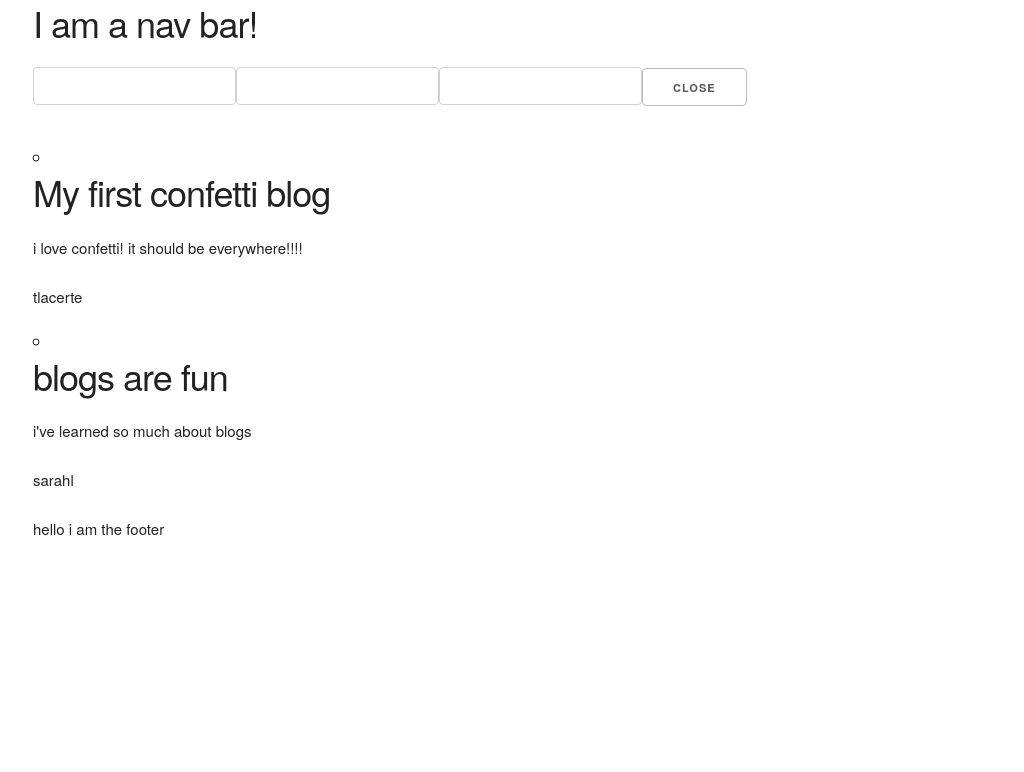
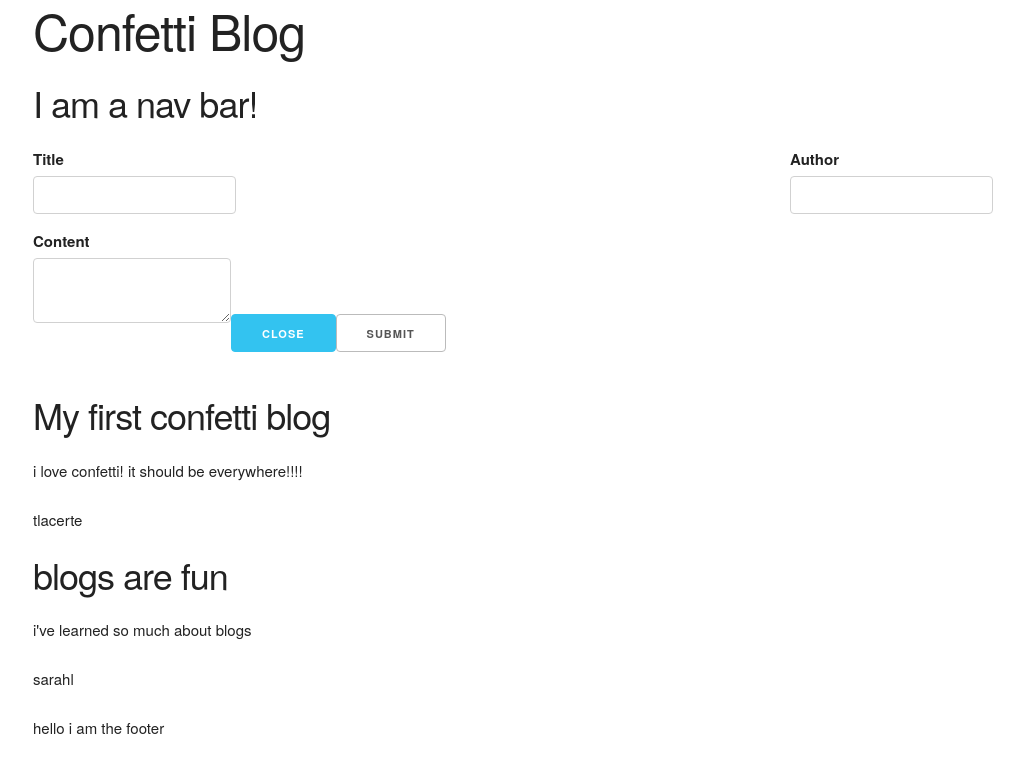
Before and after one commit to tlacerte/React-Blog, a React (Create React App) app: page / in a window 1280 px wide. Both pictures are taken after a click on the button "ADD POST". Shown: the top 772 px of the page, without its empty margins (127-1151 px from the left). Built offline with nearby package versions, Linux system fonts and the light colour scheme.

Commit message:
add posts

```diff
--- a/src/App.css
+++ b/src/App.css
@@ -288,7 +288,7 @@ label > .label-body {
 /* Lists
 –––––––––––––––––––––––––––––––––––––––––––––––––– */
 ul {
-  list-style: circle inside; }
+  list-style: none; }
 ol {
   list-style: decimal inside; }
 ol, ul {
--- a/src/App.js
+++ b/src/App.js
@@ -27,6 +27,12 @@ class App extends Component {
     })
   }
 
+  handleAddPost = (post) =>{
+    this.setState({
+        posts: [{...post}, ...this.state.posts]
+    })
+  }
+
   // render will handle the view
   render (){
     //compose components down here and later we will pull these out
@@ -43,8 +49,14 @@ class App extends Component {
     })
     return (
       <div className="App container">
+          <div>{title}</div>
           <Nav content="NAV"/>
-          {this.state.isShowing ? <BlogForm /> : <button onClick={this.handleShowForm}>Add Post</button>}
+          {this.state.isShowing ?
+            <BlogForm
+              handleAddPost={this.handleAddPost}
+              handleToggle={this.handleShowForm}
+              /> :
+              <button onClick={this.handleShowForm}>Add Post</button>}
           <ul>{composedPosts}</ul>
           <Footer />
       </div>
--- /dev/null
+++ b/src/BlogForm/BlogForm.css
@@ -0,0 +1,10 @@
+.blog-from {
+    display: flex;
+    flex-direction: column;
+}
+
+.post-title-author {
+    display: flex;
+    flex-direction: row;
+    justify-content: space-between;
+}
--- a/src/BlogForm/index.js
+++ b/src/BlogForm/index.js
@@ -1,5 +1,6 @@
 import React, { Component } from 'react';
 import PropTypes from 'prop-types';
+import './BlogForm.css'
 
 class BlogForm extends Component{
     state = {
@@ -13,14 +14,46 @@ class BlogForm extends Component{
         })
         console.log(event.target.value)
     }
+
+    //update state here and pass method down to another component
+
+    handleSubmit = event => {
+        event.preventDefault()
+        this.props.handleAddPost({...this.state})
+    }
     render(){
         return (
-            <form action="blogform" className="blog-form">
+            <form action="blogform" className="blog-form" onSubmit={this.handleSubmit}>
                 {/* <h1>{this.state.title}</h1> */}
-                <input type="text" name="title" onChange={this.handleOnChange} value={this.state.title} />
-                <input type="text" name="content" onChange={this.handleOnChange} value={this.state.content} />
-                <input type="text" name="user" onChange={this.handleOnChange} value={this.state.user} />
-                <button onClick={this.props.handleToggle}>close</button>
+                <div className="post-title-author">
+                    <div>
+                        <label>Title</label>
+                        <input
+                            type="text"
+                            name="title"
+                            onChange={this.handleOnChange}
+                            value={this.state.title}
+                        />
+                    </div>
+                    <div>
+                        <label>Author</label>
+                        <input
+                            type="text"
+                            name="user"
+                            onChange={this.handleOnChange}
+                            value={this.state.user}
+                        />
+                    </div>
+                </div>
+                <label>Content</label>
+                <textarea
+                    type="text"
+                    name="content"
+                    onChange={this.handleOnChange}
+                    value={this.state.content}
+                />
+                <button className="button-primary" onClick={this.props.handleToggle}>close</button>
+                <input type="submit" />
             </form>
         )
     }
@@ -29,5 +62,6 @@ class BlogForm extends Component{
 export default BlogForm
 
 BlogForm.propTypes = {
-    handleToggle : PropTypes.func
+    handleToggle : PropTypes.func,
+    handleAddPost : PropTypes.func,
 }
```
